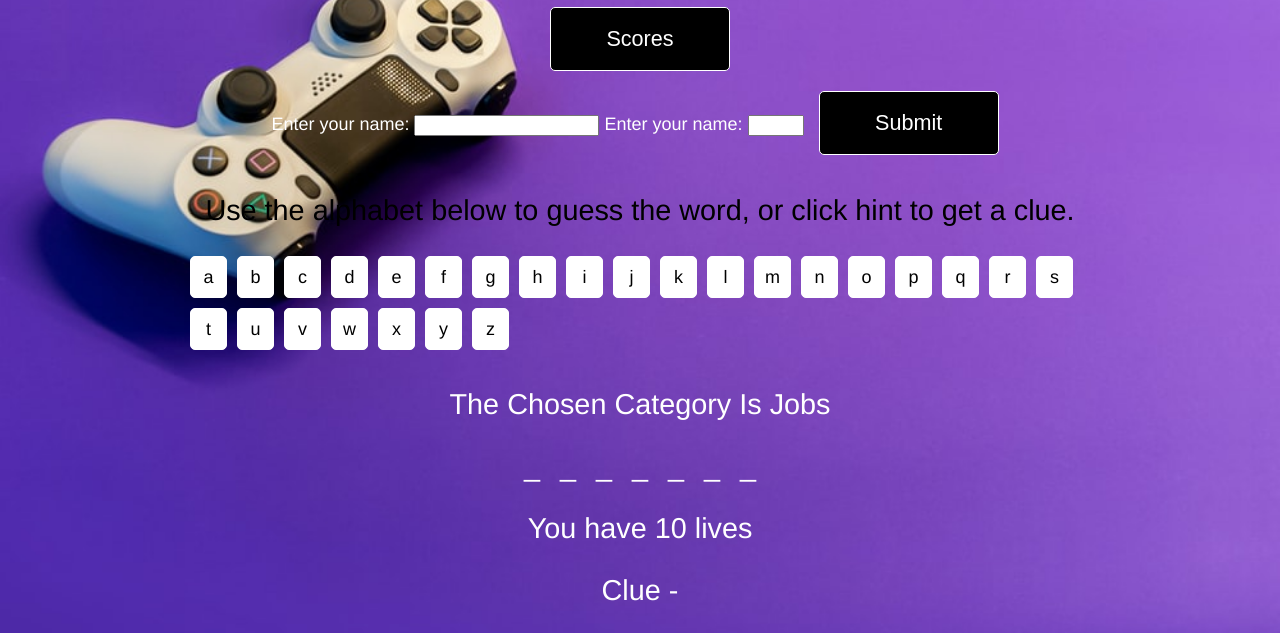
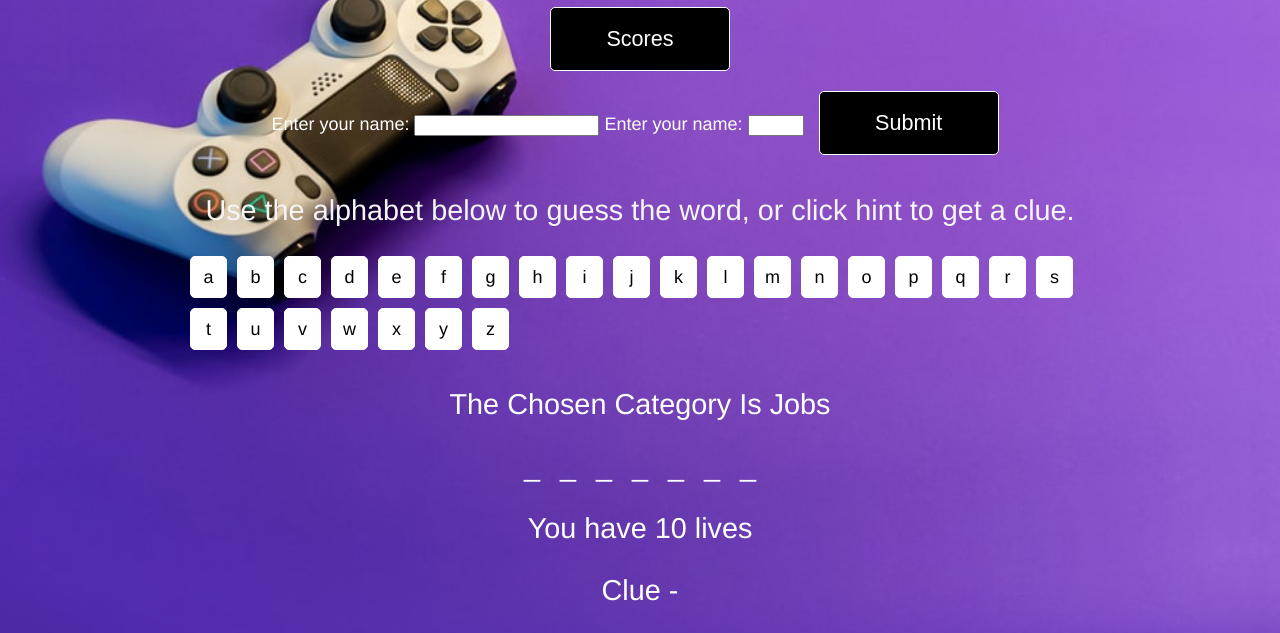
Before and after one commit to suhail27/HangmanCA2, a plain HTML site: page docs/index.html in a window 1280 px wide. Shown: the part 93-726 px from the top of the page. Drawn offline with Linux system fonts and the light colour scheme.

Commit message:
edited colour

```diff
--- a/docs/index.html
+++ b/docs/index.html
@@ -11,8 +11,6 @@
         <h1 style="text-align:center">Hangman Game</h1>
         <div id="scoreitems">
             <div id="playerchart">Leaderboard:
-                <br>
-
             </div>
             <button id="getresults">Scores</button>
         </div>
@@ -24,7 +22,7 @@
         <label for="playerscore">Enter your name:</label>
         <input type="number" max="10" min="0" id="playerscore"> <button id="submitdetails">Submit</button>
 
-        <p style="text-align:center; color: #000;">Use the alphabet below to guess the word, or click hint to get a
+        <p style="text-align:center; color: whitesmoke;">Use the alphabet below to guess the word, or click hint to get a
             clue. </p>
     </div>
     <div class="wrapper">
```
